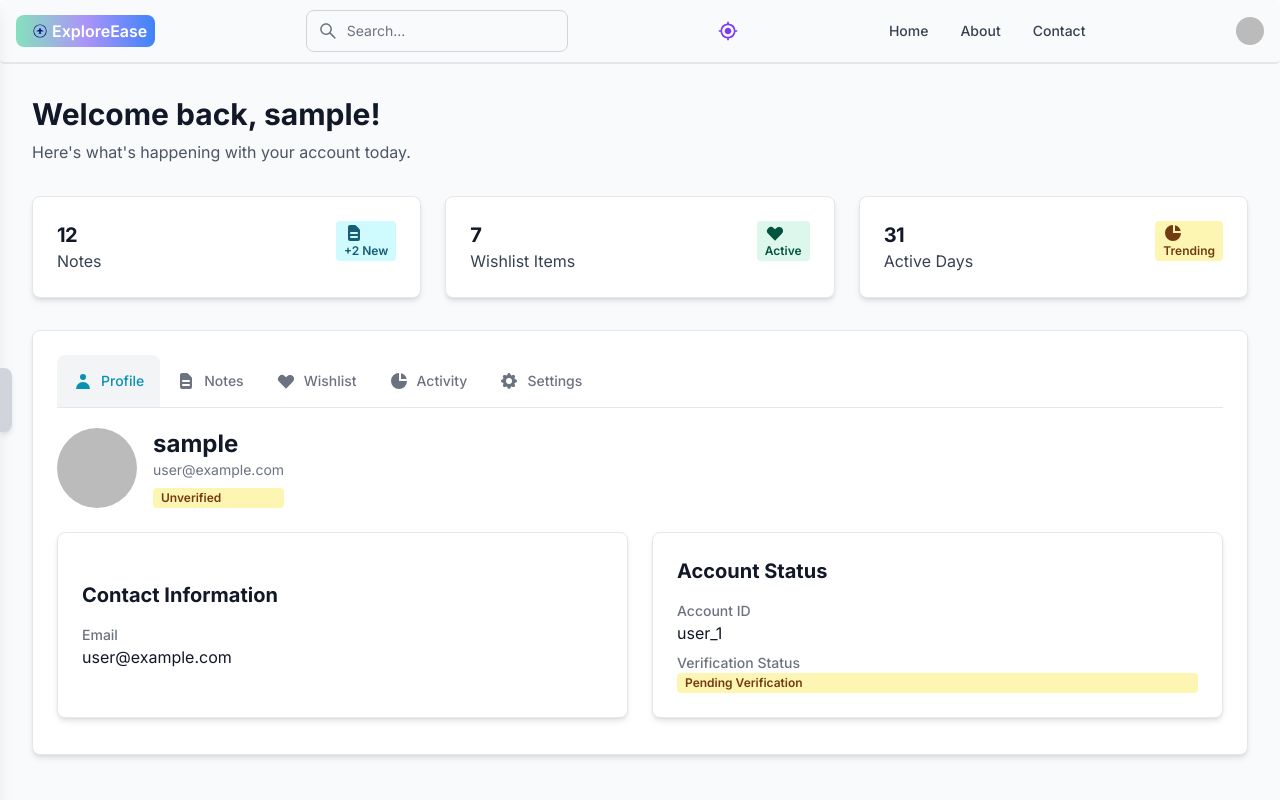
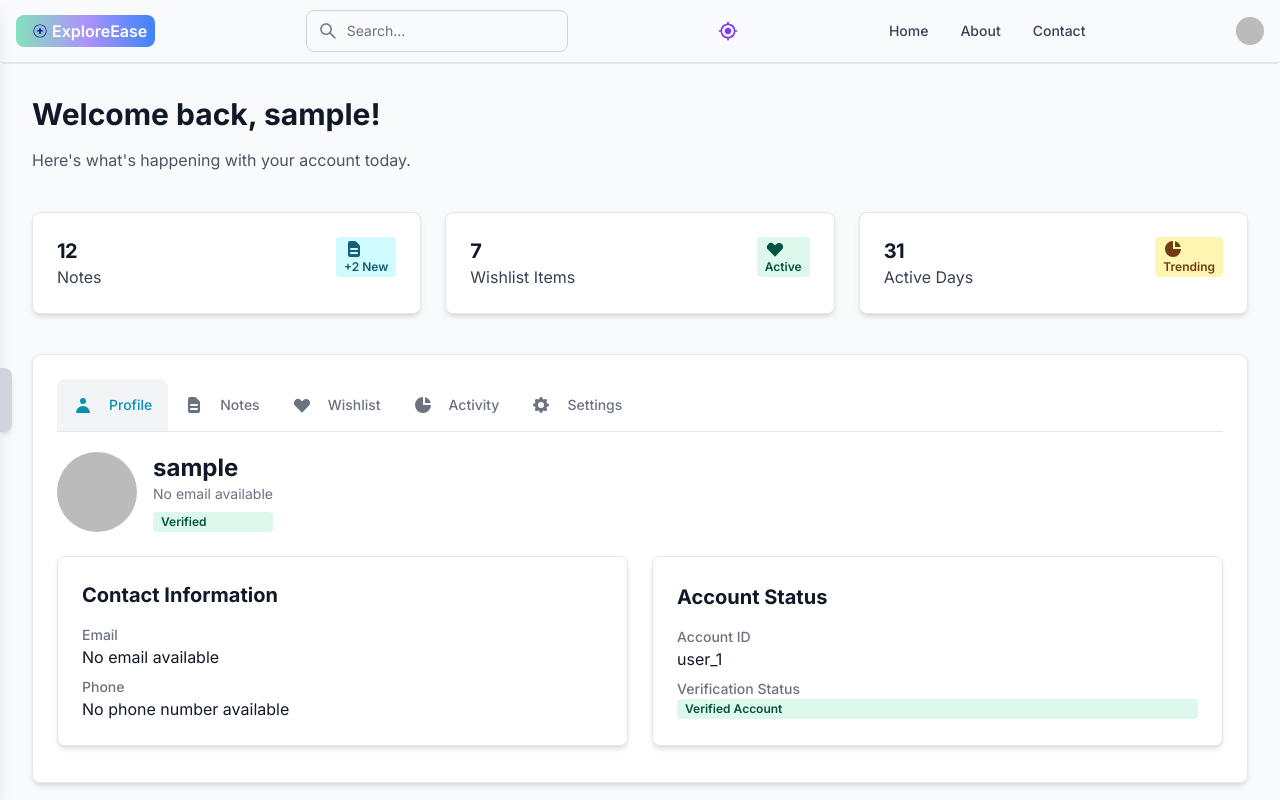
Before and after one commit to paras202/ExploreEase-app, a Next.js app: page /dashboard in a window 1280 px wide. Shown: the top 800 px of the page. Built offline with nearby package versions, Linux system fonts and the light colour scheme; no server answers; sample sign-in values are in the browser's storage; some icons are missing.

Commit message:
dashboard changes

```diff
--- a/app/ui/dashboard/DashboardContent.tsx
+++ b/app/ui/dashboard/DashboardContent.tsx
@@ -3,14 +3,14 @@
 import { Suspense } from 'react';
 import { Card, Tabs, Badge } from 'flowbite-react';
 import { HiUser, HiHeart, HiDocumentText, HiChartPie, HiCog } from 'react-icons/hi';
+import { User } from "@clerk/nextjs/server";
 import ProfileSection from '@/app/ui/dashboard/ProfileSection';
 import NotesSection from '@/app/ui/dashboard/NotesSection';
 import WishlistSection from '@/app/ui/dashboard/WishlistSection';
 import ActivitySection from '@/app/ui/dashboard/ActivitySection';
 import SettingsSection from '@/app/ui/dashboard/SettingsSection';
 
-// Create a client wrapper component
-const DashboardContent = ({ user }) => {
+const DashboardContent = ({ user }: { user?: User }) => {
   // Create tab icons components to avoid direct function passing
   const TabIcons = {
     Profile: () => <HiUser className="h-5 w-5" />,
@@ -22,16 +22,17 @@ const DashboardContent = ({ user }) => {
 
   return (
     <div className="min-h-screen bg-gray-50 dark:bg-gray-900 p-4 sm:p-6 lg:p-8">
-      <div className="max-w-7xl mx-auto space-y-8">
+      <div className="max-w-8xl mx-auto space-y-10">
         {/* Welcome Header */}
         <div>
           <h1 className="text-3xl font-bold text-gray-900 dark:text-white">
-            Welcome back, {user?.username || 'User'}!
+            Welcome back, {user?.firstName || user?.username || 'User'}!
           </h1>
-          <p className="text-gray-600 dark:text-gray-400 mt-2">
-          {"  Here's what's happening with your account today."}
+          <p className="text-gray-600 dark:text-gray-400 mt-4">
+            {"Here's what's happening with your account today."}
           </p>
         </div>
+
 
         {/* Quick Stats */}
         <div className="grid grid-cols-1 md:grid-cols-3 gap-6">
@@ -87,26 +88,41 @@ const DashboardContent = ({ user }) => {
           </Card>
         </div>
 
-        {/* Main Content Tabs */}
-        <Card>
+         {/* Main Content Tabs */}
+         <Card>
           <Tabs aria-label="Dashboard features">
             <Tabs.Item
               active
               title={
-                <div className="flex items-center gap-2">
+                <div className="flex items-center gap-4">
                   <TabIcons.Profile />
                   Profile
                 </div>
               }
             >
-              <Suspense fallback={<div>Loading profile...</div>}>
-                <ProfileSection user={user} />
-              </Suspense>
+            <Suspense fallback={<div>Loading profile...</div>}>
+              {user ? (
+                <ProfileSection
+                  user={{
+                    id: user.id,
+                    username: user.username || user.fullName || 'User',
+                    email: user.primaryEmailAddress?.emailAddress || 'No email available',
+                    imageUrl: user.imageUrl,
+                    phoneNumber: user.primaryPhoneNumber?.phoneNumber || 'No phone number available',
+                    isVerified: !user.banned && !user.locked, // Example logic for "isVerified"
+                  }}
+                />
+              ) : (
+                <div>No user data available</div>
+              )}
+            </Suspense>
+
+
             </Tabs.Item>
 
             <Tabs.Item
               title={
-                <div className="flex items-center gap-2">
+                <div className="flex items-center gap-4">
                   <TabIcons.Notes />
                   Notes
                 </div>
@@ -117,7 +133,7 @@ const DashboardContent = ({ user }) => {
 
             <Tabs.Item
               title={
-                <div className="flex items-center gap-2">
+                <div className="flex items-center gap-4">
                   <TabIcons.Wishlist />
                   Wishlist
                 </div>
@@ -128,7 +144,7 @@ const DashboardContent = ({ user }) => {
 
             <Tabs.Item
               title={
-                <div className="flex items-center gap-2">
+                <div className="flex items-center gap-4">
                   <TabIcons.Activity />
                   Activity
                 </div>
@@ -139,7 +155,7 @@ const DashboardContent = ({ user }) => {
 
             <Tabs.Item
               title={
-                <div className="flex items-center gap-2">
+                <div className="flex items-center gap-4">
                   <TabIcons.Settings />
                   Settings
                 </div>
@@ -154,5 +170,4 @@ const DashboardContent = ({ user }) => {
   );
 };
 
-
-export default DashboardContent
+export default DashboardContent;
--- a/app/ui/dashboard/SettingsSection.tsx
+++ b/app/ui/dashboard/SettingsSection.tsx
@@ -8,15 +8,20 @@ import {
   HiShieldCheck,
   HiMail
 } from 'react-icons/hi';
+import { useTheme } from 'next-themes';
 
 const SettingsSection = () => {
   const [emailNotifications, setEmailNotifications] = useState(true);
   const [pushNotifications, setPushNotifications] = useState(true);
-  const [darkMode, setDarkMode] = useState(false);
+  const { theme, setTheme } = useTheme();
   const [compactView, setCompactView] = useState(false);
 
+  const handleToggle = () => {
+    setCompactView((prev) => !prev);
+  };
+
   return (
-    <div className="space-y-6">
+    <div className="space-y-6 id=Settings">
       <h2 className="text-xl font-bold text-gray-900 dark:text-white">
         Account Settings
       </h2>
@@ -65,15 +70,15 @@ const SettingsSection = () => {
           <div className="flex items-center justify-between">
             <label className="text-sm font-medium">Dark mode</label>
             <ToggleSwitch
-              checked={darkMode}
-              onChange={setDarkMode}
+              checked={theme === "dark"}
+              onChange={() => setTheme(theme === "dark" ? "light" : "dark")}
             />
           </div>
           <div className="flex items-center justify-between">
             <label className="text-sm font-medium">Compact view</label>
             <ToggleSwitch
               checked={compactView}
-              onChange={setCompactView}
+              onChange={handleToggle}
             />
           </div>
         </div>
--- a/app/ui/dashboard/WishlistSection.tsx
+++ b/app/ui/dashboard/WishlistSection.tsx
@@ -3,6 +3,7 @@ import React from 'react';
 import { useState } from 'react';
 import { Card, Badge, Button } from 'flowbite-react';
 import { HiHeart, HiTrash } from 'react-icons/hi';
+import Image from "next/image";
 
 const WishlistSection = () => {
   const [wishlistItems] = useState([
@@ -37,11 +38,13 @@ const WishlistSection = () => {
         {wishlistItems.map((item) => (
           <Card key={item.id}>
             <div className="flex space-x-4">
-              <img
-                src={item.image}
-                alt={item.title}
-                className="h-24 w-24 rounded-lg object-cover"
-              />
+            <Image
+            src={item.image}
+            alt={item.title}
+            className="h-24 w-24 rounded-lg object-cover"
+            width={120}
+            height={120}
+            />
               <div className="flex-1">
                 <h3 className="text-lg font-semibold text-gray-900 dark:text-white">
                   {item.title}
--- a/app/ui/scheduler/Events.tsx
+++ b/app/ui/scheduler/Events.tsx
@@ -139,7 +139,7 @@ const TourismCalendar: React.FC<TourismCalendarProps> = ({
         </div>
       </div>
 
-      <div className="border rounded-lg p-4 bg-white dark:bg-gray-800">
+      <div className="border rounded-lg p-4 bg-white dark:text-black dark:bg-gray-100">
         <FullCalendar
           plugins={[dayGridPlugin, timeGridPlugin, interactionPlugin]}
           initialView="dayGridMonth"
```
